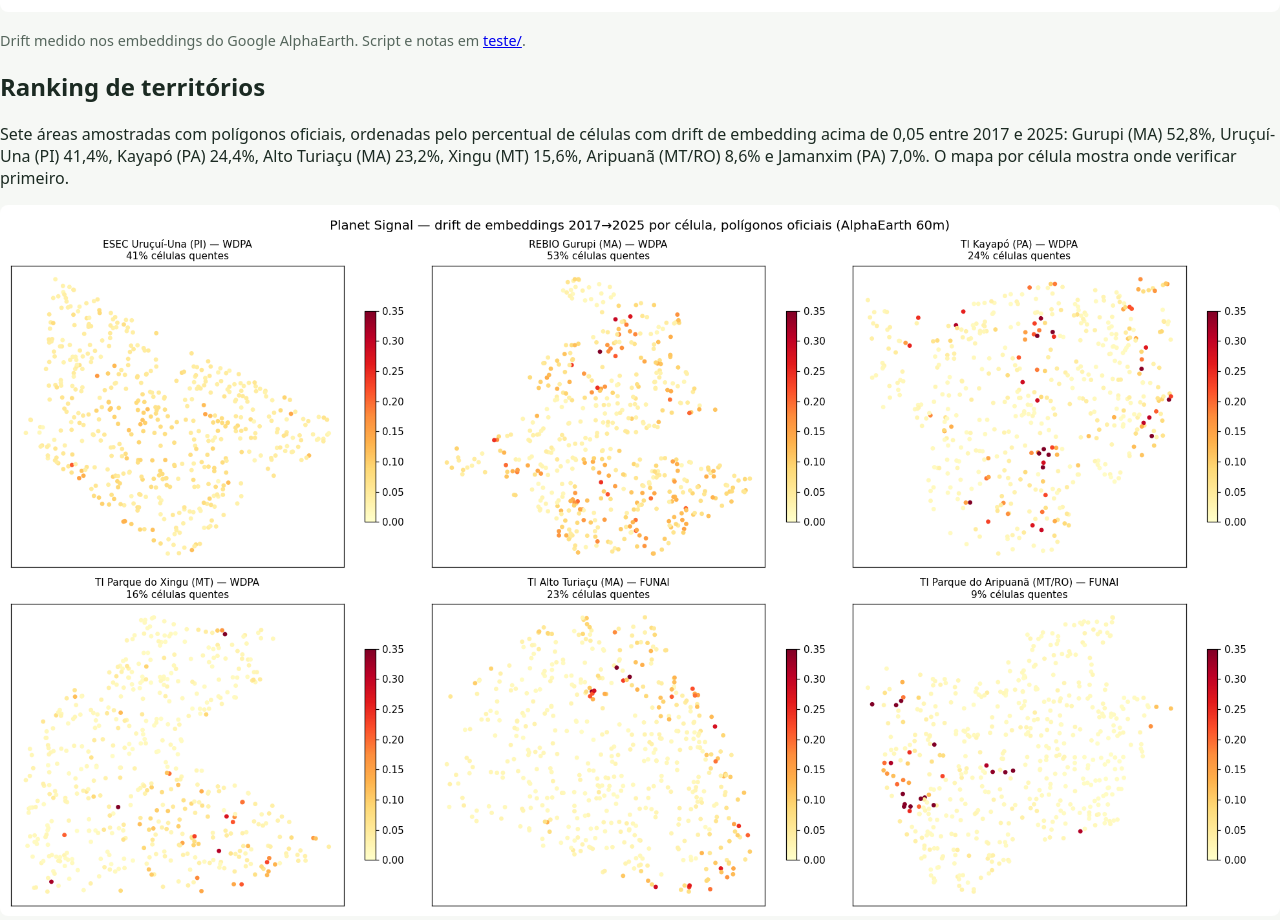
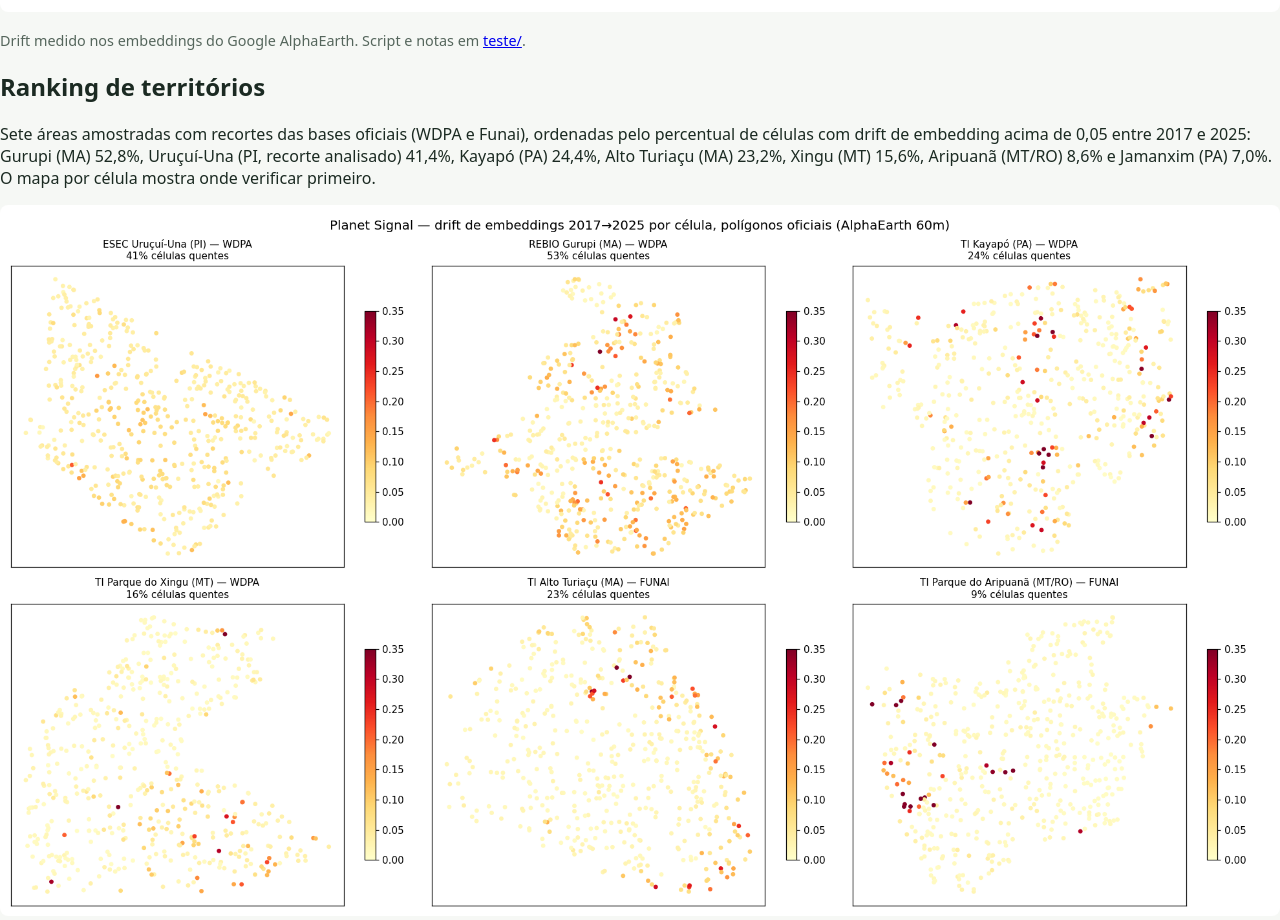
Before and after one commit to viniburilux/planet-signal, a plain HTML site: page index.html in a window 1280 px wide. Shown: the part 2260-3180 px from the top of the page. Drawn offline with nearby package versions, Linux system fonts and the light colour scheme.

Commit message:
Texto: recortes das bases oficiais (WDPA/Funai)

```diff
--- a/index.html
+++ b/index.html
@@ -28,7 +28,7 @@
 </section>
 <section id="ranking-territorios">
   <h2>Ranking de territórios</h2>
-  <p>Sete áreas amostradas com polígonos oficiais, ordenadas pelo percentual de células com drift de embedding acima de 0,05 entre 2017 e 2025: Gurupi (MA) 52,8%, Uruçuí-Una (PI) 41,4%, Kayapó (PA) 24,4%, Alto Turiaçu (MA) 23,2%, Xingu (MT) 15,6%, Aripuanã (MT/RO) 8,6% e Jamanxim (PA) 7,0%. O mapa por célula mostra onde verificar primeiro.</p>
+  <p>Sete áreas amostradas com recortes das bases oficiais (WDPA e Funai), ordenadas pelo percentual de células com drift de embedding acima de 0,05 entre 2017 e 2025: Gurupi (MA) 52,8%, Uruçuí-Una (PI, recorte analisado) 41,4%, Kayapó (PA) 24,4%, Alto Turiaçu (MA) 23,2%, Xingu (MT) 15,6%, Aripuanã (MT/RO) 8,6% e Jamanxim (PA) 7,0%. O mapa por célula mostra onde verificar primeiro.</p>
   <img src="img/planetsignal_ranking.png" alt="Drift de embeddings 2017-2025 por célula em seis áreas amostradas" style="max-width:100%;border-radius:8px">
   <p class="nota">Detalhes em <a href="https://github.com/viniburilux/planet-signal/blob/main/teste/PLANETSIGNAL_TESTE.md">teste/PLANETSIGNAL_TESTE.md</a>.</p>
 </section>
```
Also changed, not shown: 1 other file.
